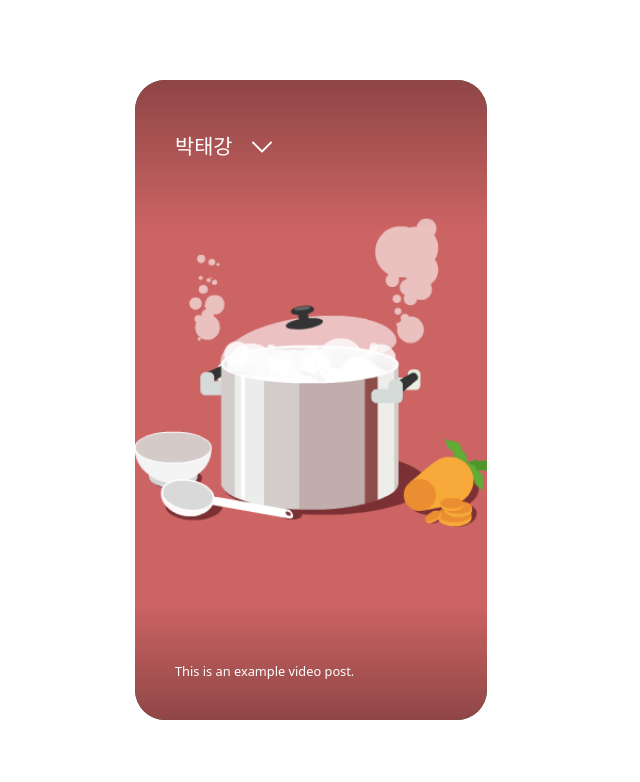
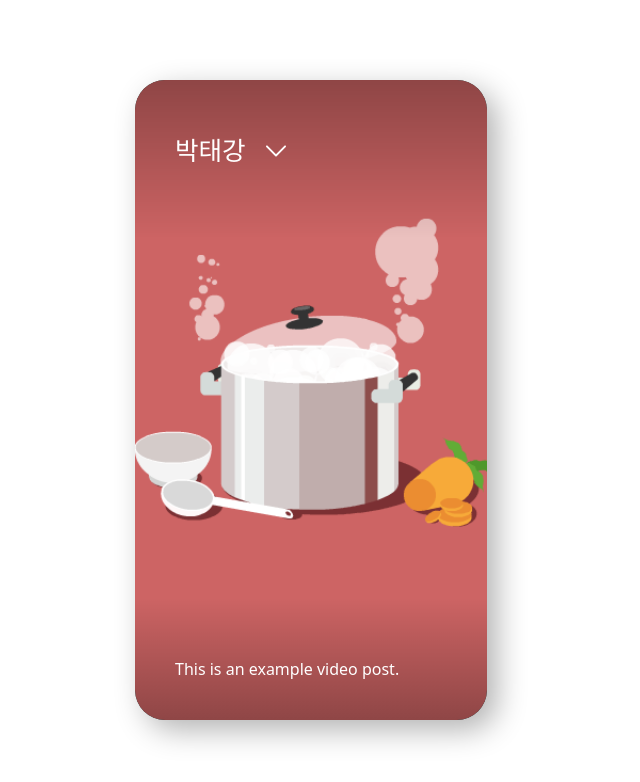
Before and after one commit to dev-tkp/tkp.bio, a React (Create React App) app: page / in a window 1280 px wide. Shown: the top 782 px of the page, without its empty margins (329-969 px from the left). Built offline with nearby package versions, Linux system fonts and the light colour scheme.

Commit message:
polishing

```diff
--- a/src/App.css
+++ b/src/App.css
@@ -94,6 +94,7 @@ body, html {
     width: calc(80vh * 0.55); /* 55% of the container's height */
     margin: auto; /* Center the container horizontally */
     border-radius: 30px;
+    box-shadow: 10px 10px 30px 0px rgba(0,0,0,0.30);
   }
 
   .header {
--- a/src/App.js
+++ b/src/App.js
@@ -1,14 +1,26 @@
-import React from 'react';
+import React, { useState, useEffect } from 'react';
+import useViewportSize from './useViewportSize';
 import Header from './components/Header/Header';
 import VideoList from './components/VideoList/VideoList';
 import videoPosts from './videoPostsData';
 import './App.css';
 
 const App = () => {
+  const { height, width } = useViewportSize();
+  const [containerHeight, setContainerHeight] = useState('100vh');
+
+  useEffect(() => {
+    // Set container height to 80% for desktop and 100% for mobile
+    if (width >= 769) {
+      setContainerHeight('80vh');
+    } else {
+      setContainerHeight(`${height}px`);
+    }
+  }, [height, width]);
 
   return (
     <div className="app">
-      <div className="content-container" >
+      <div className="content-container" style={{ height: containerHeight }}>
         <Header />
         <div className="gif-container">
           <VideoList videoPosts={videoPosts} />
--- a/src/components/Header/Header.css
+++ b/src/components/Header/Header.css
@@ -18,7 +18,7 @@
 
 .name {
   /* Style for the name text */
-  font-size: 1.3em; /* Example font size */
+  font-size: 1.6em; /* Example font size */
   margin: 0px 20px 0px 40px; /* Space between name and toggle button */
   font-family: 'Noto Sans', sans-serif;
   font-weight: 500;
@@ -55,7 +55,7 @@
   align-items: center;
   justify-content: space-between; /* Space out children */
   box-shadow: 10px 10px 30px 0px rgba(0,0,0,0.10);
-  font-size: 0.6em;
+  font-size: 0.7em;
 }
 
 .copy-button {
--- a/src/components/VideoPost/VideoPost.css
+++ b/src/components/VideoPost/VideoPost.css
@@ -4,7 +4,7 @@
 
 .video-post {
   width: 100%;
-  height: 80vh;
+  height: 100%;
   position: relative;
   background-size: cover; /* Cover the entire area, may clip the image */
   background-position: center; /* Center the background image */
@@ -28,5 +28,11 @@
   text-align: left;
   box-sizing: border-box;
   font-family: 'Noto Sans', sans-serif;
-  font-size: 0.8em;
+  font-size: 1em;
 }
+
+@media (min-width: 769px) {
+  .video-post {
+    height: 80vh; /* 100% of the viewport height for desktop */
+  }
+}
--- /dev/null
+++ b/src/useViewportSize.js
@@ -0,0 +1,18 @@
+import { useState, useEffect } from 'react';
+
+const useViewportSize = () => {
+  const [size, setSize] = useState({ width: window.innerWidth, height: window.innerHeight });
+
+  useEffect(() => {
+    const handleResize = () => {
+      setSize({ width: window.innerWidth, height: window.innerHeight });
+    };
+
+    window.addEventListener('resize', handleResize);
+    return () => window.removeEventListener('resize', handleResize);
+  }, []);
+
+  return size;
+};
+
+export default useViewportSize;
```
